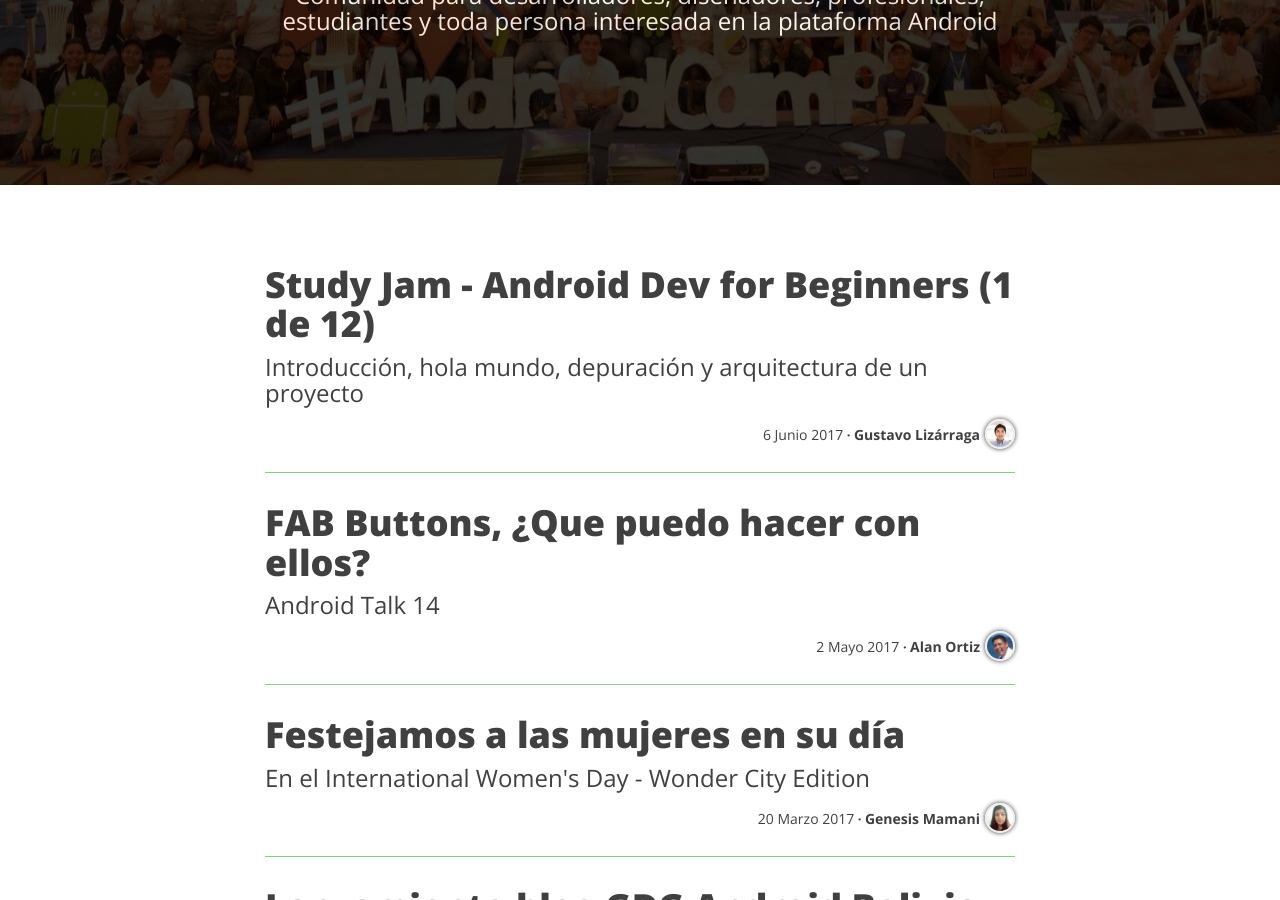
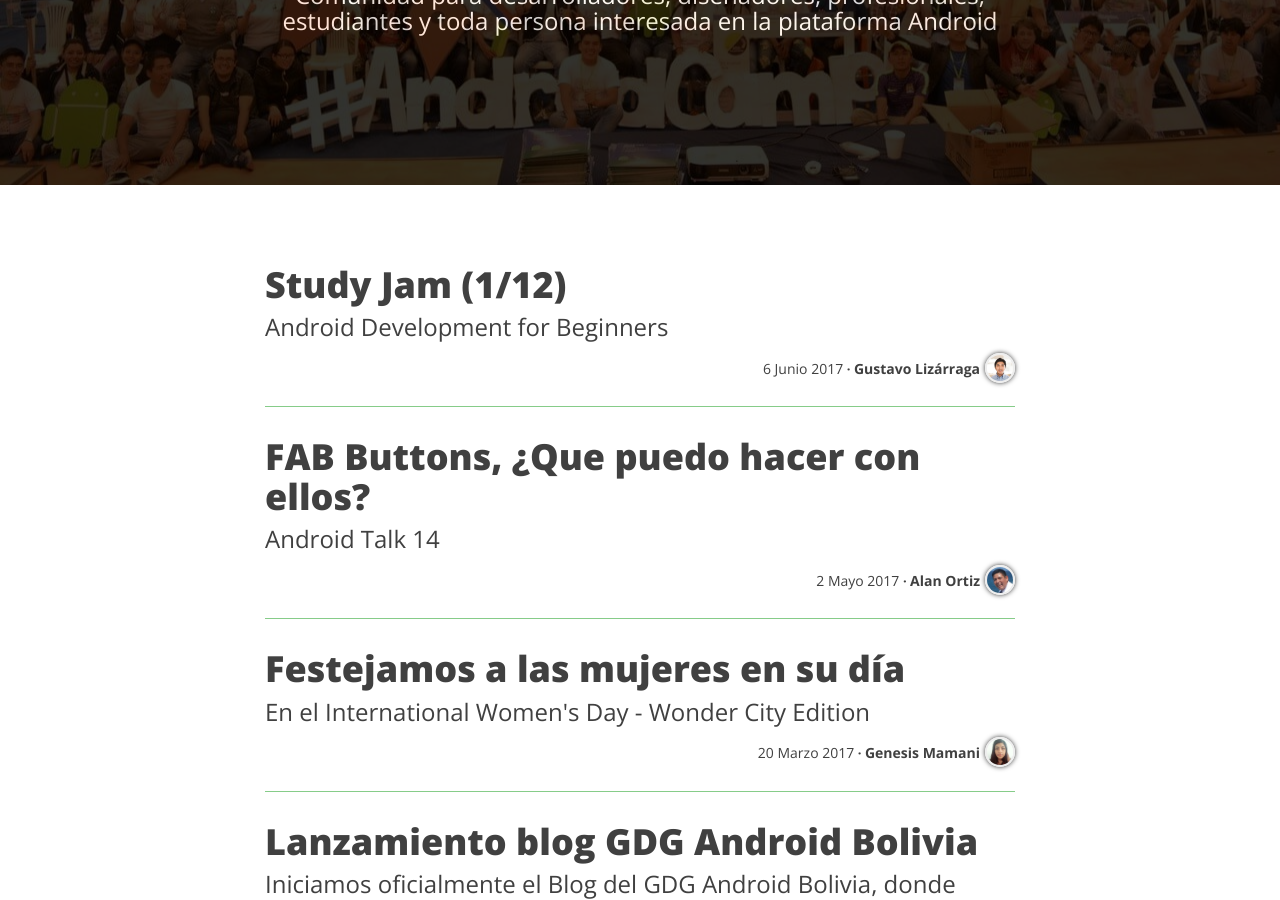
Before and after one commit to GDGAndroidBolivia/gdgandroidbolivia.github.io, a Jekyll site: the page built from index.html, in a window 1280 px wide and 900 px high, scrolled down 402 px. Built offline with Jekyll 4.4.1, drawn with Linux system fonts in a browser that asks for light colours; nearby versions of some CDN libraries; the list of posts is cut into pages by our own code.

Commit message:
Actualizacion titulo y descripcion

```diff
--- a/_posts/2017-05-23-studyjam-1-12.md
+++ b/_posts/2017-05-23-studyjam-1-12.md
@@ -4,8 +4,8 @@ layout: post
 comments: true
 date: 2017-06-06T01:00:00.000Z
 header-img: /img/post/post_04_head.jpg
-title: Study Jam - Android Dev for Beginners (1 de 12)
-description: 'Introducción, hola mundo, depuración y arquitectura de un proyecto'
+title: Study Jam (1/12)
+description: Android Development for Beginners
 author: Gustavo Lizárraga
 author_pic: /img/post/authors/gusn8.jpg
 bio: >-
```
